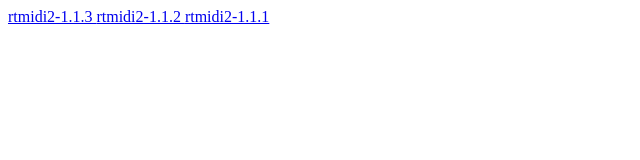
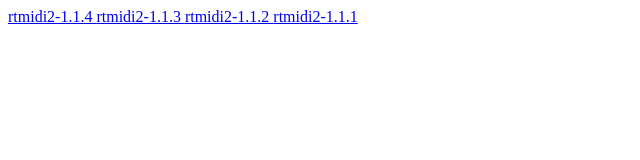
Before and after one commit to sampler-box/pypi, a plain HTML site: page rtmidi2/index.html in a window 1280 px wide. Shown: the whole page, without its empty margins (0-640 px from the left). Drawn offline with Linux system fonts and the light colour scheme.

Commit message:
Publish rtmidi2 - 1.1.4

```diff
--- a/rtmidi2/index.html
+++ b/rtmidi2/index.html
@@ -6,6 +6,9 @@
   </title>
  </head>
  <body>
+  <a href="git+https://github.com/sampler-box/rtmidi2.git@1.1.4#egg=rtmidi2-1.1.4">
+   rtmidi2-1.1.4
+  </a>
   <a href="git+https://github.com/sampler-box/rtmidi2.git@1.1.3#egg=rtmidi2-1.1.3">
    rtmidi2-1.1.3
   </a>
```
